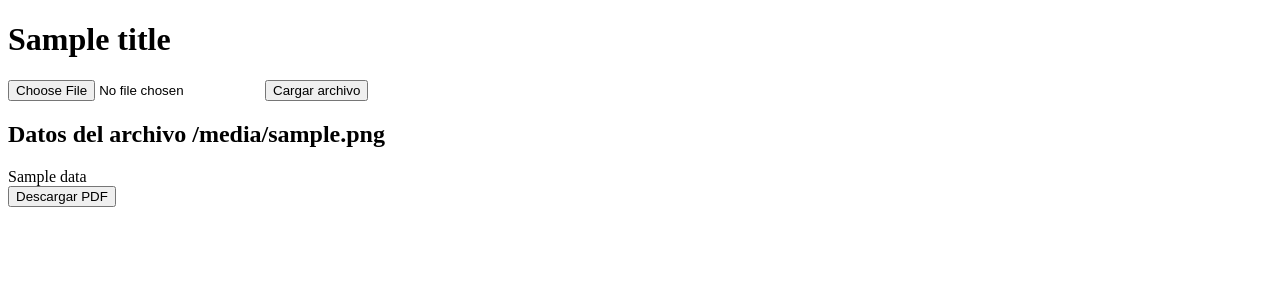
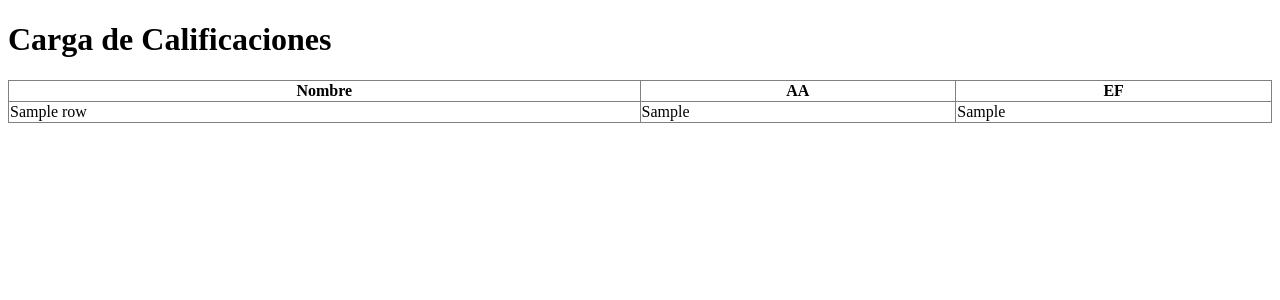
Before and after one commit to raymundosoto/app_subir_calificaciones, a Flask app: template templates/index.html in a window 1280 px wide. Shown: the top 300 px of the page. Run offline with Flask 3, Linux system fonts and the light colour scheme; the template is opened without the code that fills it: most values are stand-ins (such as "Sample title", 1, 10 or a date in 2020).

Commit message:
Update index.html

```diff
--- a/templates/index.html
+++ b/templates/index.html
@@ -1,28 +1,40 @@
 <!DOCTYPE html>
-<html lang="es">
+<html lang="en">
 <head>
     <meta charset="UTF-8">
-    <title>{{ title }}</title>
+    <meta name="viewport" content="width=device-width, initial-scale=1.0">
+    <title>Carga de Calificaciones</title>
+    <style>
+        table {
+            width: 100%;
+            border-collapse: collapse;
+        }
+
+        th {
+            text-align: center;
+        }
+    </style>
 </head>
 <body>
-    <h1>{{ title }}</h1>
-
+    <h1>Carga de Calificaciones</h1>
+    {% if data %}
+        <table border="1">
+            <tr>
+                <th style="width: 50%">Nombre</th>
+                <th style="width: 25%">AA</th>
+                <th style="width: 25%">EF</th>
+            </tr>
+            {% for index, row in data.iterrows() %}
+                <tr>
+                    <td>{{ row['Nombre'] }}</td>
+                    <td>{{ row['AA'] }}</td>
+                    <td>{{ row['EF'] }}</td>
+                </tr>
+            {% endfor %}
+        </table>
+    {% endif %}
     {% if error %}
         <p>{{ error }}</p>
     {% endif %}
-
-    <form action="/upload" method="post" enctype="multipart/form-data">
-        <input type="file" name="file" accept=".xls,.xlsx">
-        <input type="submit" value="Cargar archivo">
-    </form>
-
-    {% if data %}
-        <h2>Datos del archivo {{ filename }}</h2>
-        {{ data | safe }}
-        <form action="/download" method="post">
-            <input type="hidden" name="filename" value="{{ filename }}">
-            <input type="submit" value="Descargar PDF">
-        </form>
-    {% endif %}
 </body>
 </html>
```
